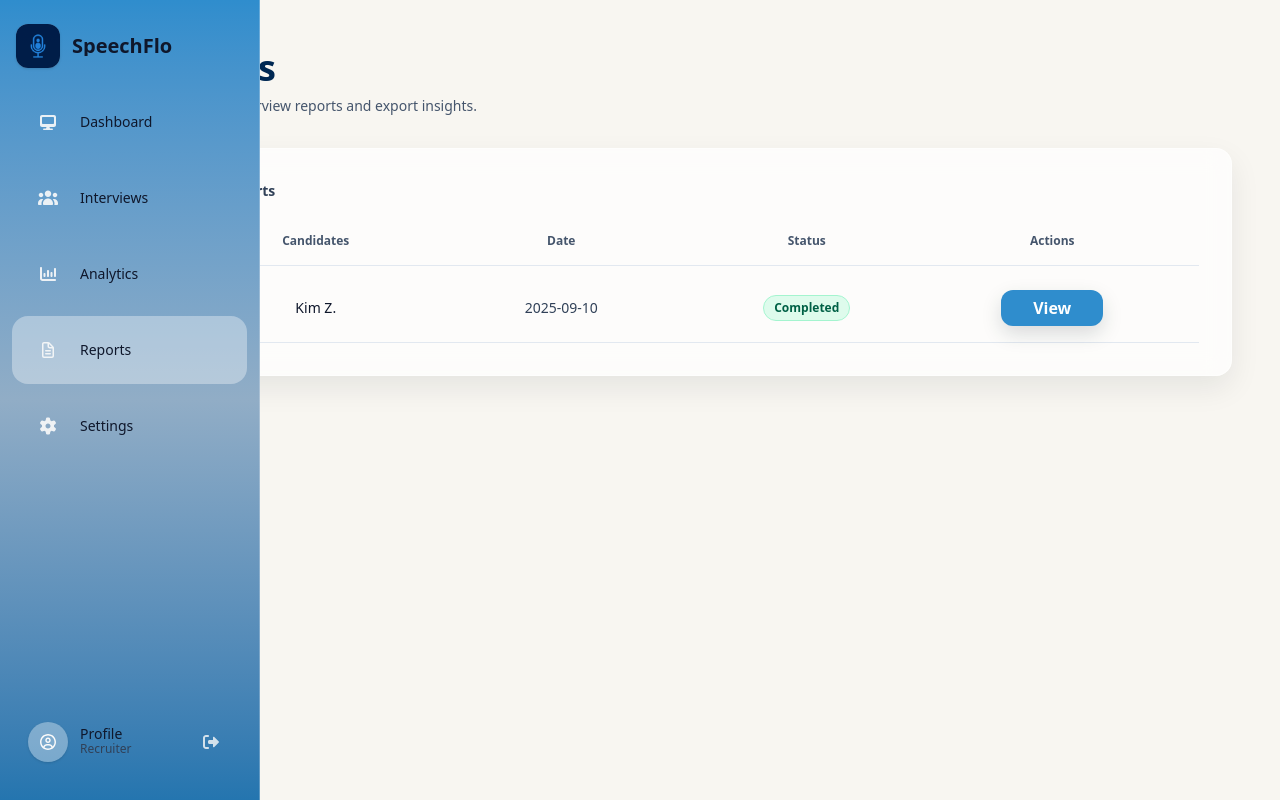
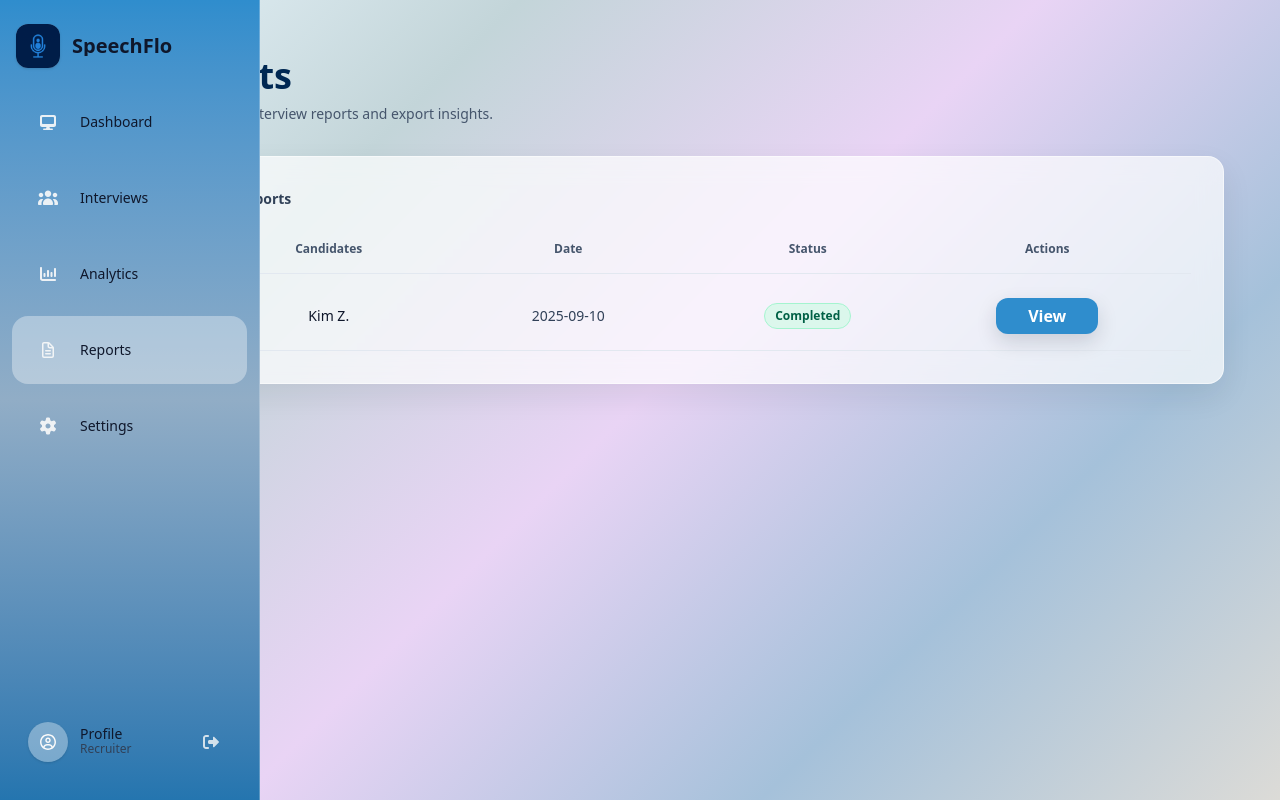
Before and after one commit to hearseboyjl/speechflo, a React app in the folder fiona/: page /reports in a window 1280 px wide. Built offline with nearby package versions, Linux system fonts and the light colour scheme; the HTML template or start-up script is replaced by a standard one.

Commit message:
Update index.css

```diff
--- a/fiona/src/index.css
+++ b/fiona/src/index.css
@@ -1,28 +1,35 @@
 @import "tailwindcss";
 
-html,
-body,
-#root {
-  height: 100%;
+html, body, #root {
+  min-height: 100%;
   width: 100%;
   margin: 0;
 }
 
+
 /* Design */
 :root {
-  /* Layout */
-  --sidebar-collapsed-width: 88px;
-  --page-outer-gap: 16px;
-  --content-left-offset: calc(
-    var(--sidebar-collapsed-width) + var(--page-outer-gap)
+  --app-bg: linear-gradient(
+    135deg,
+    #EBF7FD 0%,
+    #C3D5D9 25%,
+    #e9d4f5 50%,
+    #a5c1da 75%,
+    #DCDBD7 100%
   );
 
-  /* App backgrounds */
-  --app-bg: #f8f6f1;
-  --app-bg-soft: #f3efe8;
+  --app-bg-soft: linear-gradient(
+    180deg,
+    #F6FBFD 0%,
+    #EBF7FD 100%
+  );
 
   /* Text */
-  --text-main: #0f172a; /* slate-900 */
+  --text-main: #0f172a;
+
+  --sidebar-w: 96px;
+  --content-left-offset: calc(var(--sidebar-w) + 24px);
+  --page-outer-gap: 24px;
 }
 
 /* Global Styles */
@@ -44,6 +51,10 @@ body {
     ),
     var(--app-bg);
 
+    background-repeat: no-repeat;
+    background-size: cover;
+    background-attachment: fixed;
+
   -webkit-font-smoothing: antialiased;
   -moz-osx-font-smoothing: grayscale;
 }
@@ -52,7 +63,7 @@ button {
   cursor: pointer;
 }
 
-/* Layout Helpers */
+/* Layout */
 .layout-main {
   padding-left: var(--content-left-offset);
   padding-top: var(--page-outer-gap);
@@ -62,24 +73,9 @@ button {
 
 /* Utility Classes */
 .bg-app {
-  background-color: var(--app-bg);
+  background: var(--app-bg);
 }
 
 .bg-app-soft {
-  background-color: var(--app-bg-soft);
+  background: var(--app-bg-soft);
 }
-
-.bg-app-bloom {
-  background:
-    radial-gradient(
-      1200px 800px at 8% 10%,
-      rgba(145, 185, 175, 0.18),
-      transparent 60%
-    ),
-    radial-gradient(
-      1000px 700px at 92% 20%,
-      rgba(145, 175, 200, 0.16),
-      transparent 55%
-    ),
-    var(--app-bg);
-}
```
